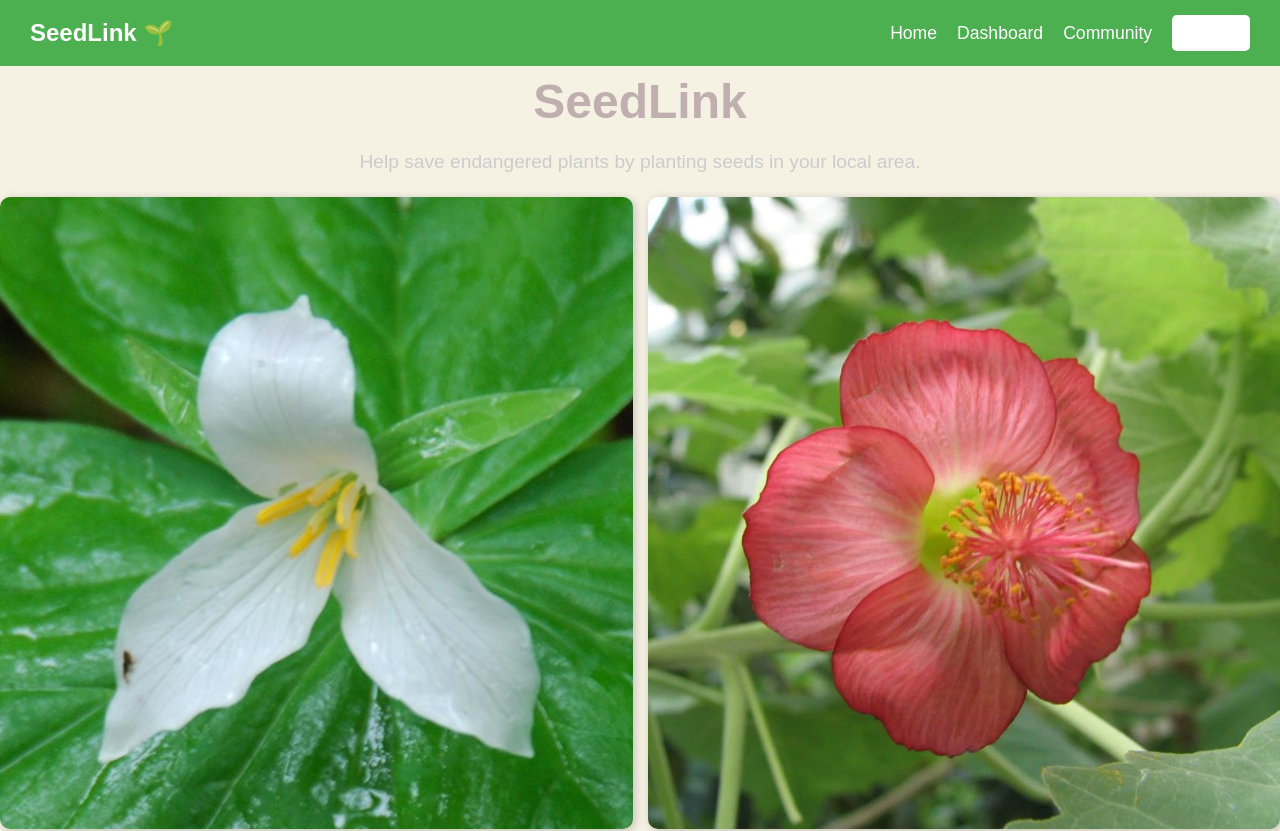
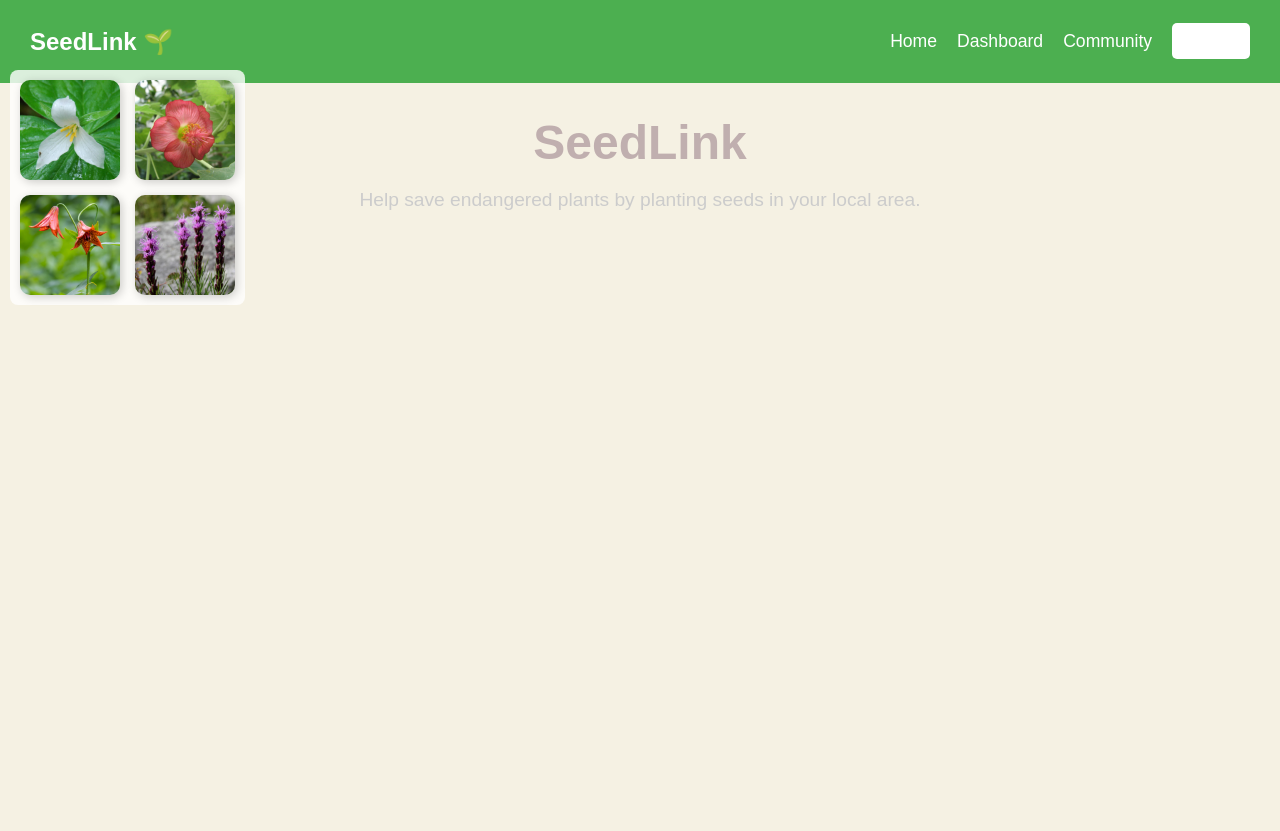
Before and after one commit to vicksey/SeedLink, a React (Vite) app: page / in a window 1280 px wide. Shown: the top 831 px of the page. Built offline with nearby package versions, Linux system fonts and the light colour scheme.

Commit message:
not final testign this vs bootstrap
not the right format testing this vs bootstrap

```diff
--- a/package.json
+++ b/package.json
@@ -10,7 +10,9 @@
     "preview": "vite preview"
   },
   "dependencies": {
+    "bootstrap": "^5.3.3",
     "react": "^19.0.0",
+    "react-bootstrap": "^2.10.9",
     "react-dom": "^19.0.0",
     "react-router-dom": "^7.1.5"
   },
--- a/src/Home.css
+++ b/src/Home.css
@@ -47,23 +47,37 @@
 
 
 
-/* Image grid */
+
+
+
+
+
+
+
+
+
+
+/* ✅ Image grid positioned in the top-left corner under the navbar */
 .image-grid {
-    display: grid;
-    grid-template-columns: repeat(2, 1fr);
-    gap: 15px;
-    justify-content: center;
-    align-items: center;
-    margin-top: 20px;
-    position: relative;
+    position: absolute; /* Moves it independently */
+    top: 70px; /* Adjust this value based on your navbar's height */
+    left: 10px; /* Aligns it to the left */
+
+    display: grid; /* Enables grid layout */
+    grid-template-columns: repeat(2, 1fr); /* Two columns */
+    gap: 15px; /* Space between images */
+
+    background: rgba(255, 255, 255, 0.8); /* Optional: Light background */
+    padding: 10px; /* Adds space inside */
+    border-radius: 8px; /* Optional: Rounded corners */
 }
 
-  /* Image fade-in effect */
+/* ✅ Image fade-in effect */
 .image {
-    width: 100%;
+    width: 100px; /* Adjust image size */
     height: auto;
-    border-radius: 10px;
-    box-shadow: 2px 2px 10px rgba(0, 0, 0, 0.2);
+    border-radius: 10px; /* Optional: Rounded corners */
+    box-shadow: 2px 2px 10px rgba(0, 0, 0, 0.2); /* Optional: Shadow effect */
     opacity: 0;
     transition: opacity 1s ease-in;
 }
@@ -72,7 +86,16 @@
     opacity: 1;
 }
 
-  /* Extra section */
+/* tyring to make it reponsive going to use bootstrpa instead  */
+@media (max-width: 768px) {
+    .image-grid {
+        grid-template-columns: repeat(1, 1fr); /* Sstack img in col */
+        left: 5px;
+        top: 60px; /* suppsoed to adjust  */
+    }
+}
+
+/* extra */
 .left-top-corner {
     margin-top: 20px;
     font-size: 16px;
--- a/src/Home.jsx
+++ b/src/Home.jsx
@@ -75,9 +75,9 @@
 
 
 
-
 import React, { useState, useEffect } from "react";
 import "./Home.css";
+
 
 // Import images
 import img1 from "./assets/check_name_1.jpg";
@@ -90,14 +90,12 @@ const images = [img1, img2, img3, img4];
 const Home = () => {
   const [visibleImages, setVisibleImages] = useState([]);
 
-  // Change the document title when the component loads
+  // when i used chat it recomeded this effect ig
   useEffect(() => {
     document.title = "SeedLink - Home";
   }, []);
 
-
-
-  // Fades in  images one by one
+  // fade in
   useEffect(() => {
     images.forEach((_, index) => {
       setTimeout(() => {
@@ -108,13 +106,15 @@ const Home = () => {
 
   return (
     <div className="home-container">
-      {/* Title and Description */}
-      <h1 className="home-title">SeedLink</h1>
-      <p className="home-description">
-        Help save endangered plants by planting seeds in your local area.
-      </p>
+      {/* text area */}
+      <div className="text-container">
+        <h1 className="home-title">SeedLink</h1>
+        <p className="home-description">
+          Help save endangered plants by planting seeds in your local area.
+        </p>
+      </div>
 
-      {/* Fade-in Image Grid */}
+      {/* tyried to align images*/}
       <div className="image-grid">
         {images.map((img, index) => (
           <img
@@ -125,9 +125,6 @@ const Home = () => {
           />
         ))}
       </div>
-
-      {/* Extra Content */}
-      <div className="left-top-corner">Hello</div>
     </div>
   );
 };
--- a/src/index.css
+++ b/src/index.css
@@ -1,5 +1,4 @@
 
-@import "tailwindcss";
 
 body {
   background-color: #F5F1E3;
```
Also changed, not shown: 1 other file (tests, documents, lock files or other folders). Lines whose indentation alone changed are shown as unchanged.
